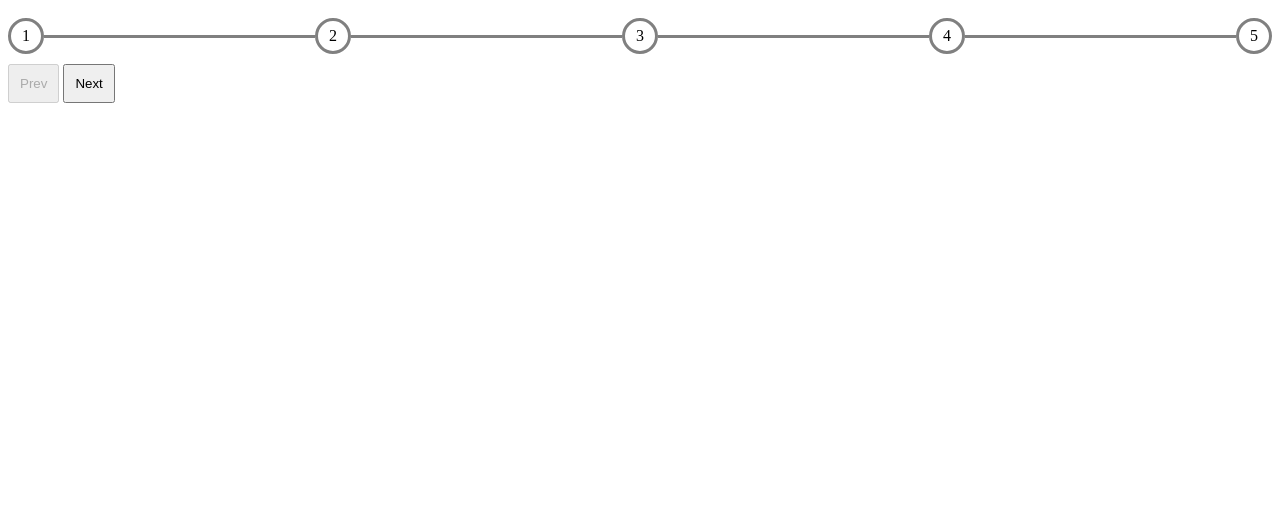
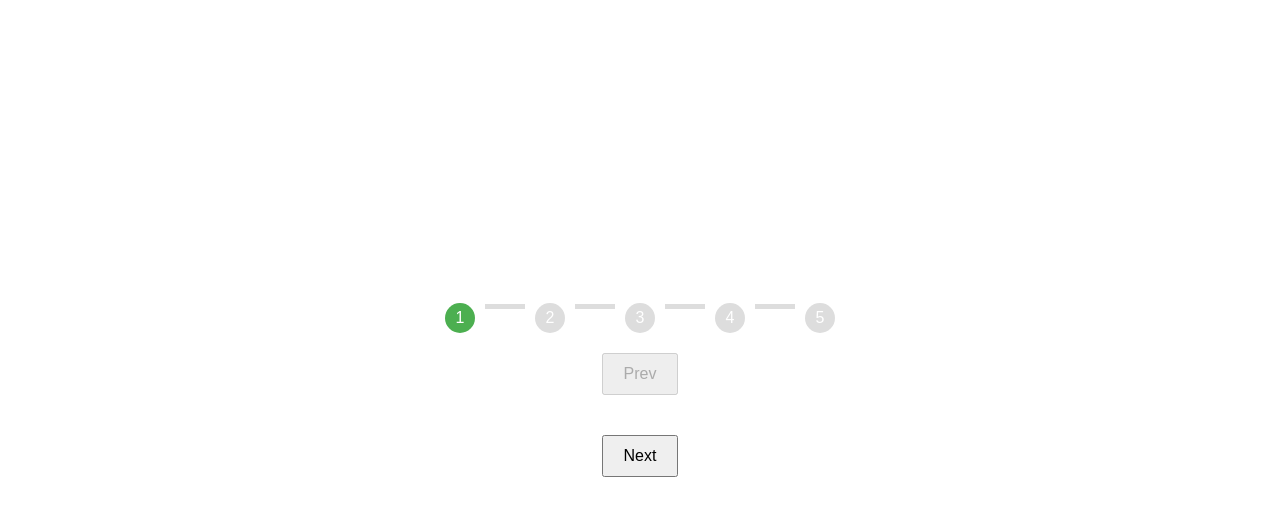
Before and after one commit to acciojob/progress-bar-Gulvaiz, a website: page main.html in a window 1280 px wide. Drawn offline with Linux system fonts and the light colour scheme.

Commit message:
created a submission

```diff
--- a/main.html
+++ b/main.html
@@ -1,31 +1,27 @@
 <!DOCTYPE html>
-
-<html>
-
+<html lang="en">
 <head>
+    <meta charset="UTF-8">
+    <meta name="viewport" content="width=device-width, initial-scale=1.0">
     <link rel="stylesheet" href="styles.css">
+    <title>Progress Bar</title>
 </head>
-
 <body>
-	 <div class="progressBar">
-          <div class="circle">1</div>
+    <div class="progress-container">
+        <div id="circle-1" class="circle active">1</div>
         <div class="line"></div>
-          <div class="circle">2</div>
+        <div id="circle-2" class="circle">2</div>
         <div class="line"></div>
-          <div class="circle">3</div>
+        <div id="circle-3" class="circle">3</div>
         <div class="line"></div>
-          <div class="circle">4</div>
+        <div id="circle-4" class="circle">4</div>
         <div class="line"></div>
-          <div class="circle">5</div>
-
+        <div id="circle-5" class="circle">5</div>
     </div>
 
     <button id="prev" disabled>Prev</button>
     <button id="next">Next</button>
-	<!-- the entire body must be written by student -->
-    <script type="text/javascript" src="./script.js">
-</script>
 
+    <script src="script.js"></script>
 </body>
-
 </html>
--- a/script.js
+++ b/script.js
@@ -1,56 +1,53 @@
 let circles = document.querySelectorAll(".circle");
 let lines = document.querySelectorAll(".line");
-let nextBtn = document.querySelector("#next")
+let nextBtn = document.querySelector("#next");
 let prevBtn = document.querySelector("#prev");
 
 let currentActive = 1;
 
-
-nextBtn.addEventListener("click", ()=>{
+nextBtn.addEventListener("click", () => {
     currentActive++;
-     if(currentActive > circles.length){
+    if (currentActive > circles.length) {
         currentActive = circles.length;
     }
 
-     ui_Update()
-})
+    ui_Update();
+});
 
-prevBtn.addEventListener("click" , ()=>{
+prevBtn.addEventListener("click", () => {
     currentActive--;
-    if(currentActive < 1){
+    if (currentActive < 1) {
         currentActive = 1;
     }
 
-    ui_Update()
-})
+    ui_Update();
+});
 
-function ui_Update(){
-    circles.forEach((circle, index)=>{
-           if(index < currentActive){
-                circle.classList.add("active")
+function ui_Update() {
+    circles.forEach((circle, index) => {
+        if (index < currentActive) {
+            circle.classList.add("active");
+        } else {
+            circle.classList.remove("active");
         }
-           else{
-               circle.classList.remove("active")
+    });
+
+    lines.forEach((line, index) => {
+        if (index < currentActive - 1) {
+            line.classList.add("active");
+        } else {
+            line.classList.remove("active");
         }
-    })
+    });
 
-    lines.forEach((line, index)=>{
-          if(index < currentActive-1){
-                line.classList.add("active")
-          }
-          else{
-             line.classList.remove("active")
-          }
-       })
-
-       if(currentActive === 1){
+    if (currentActive === 1) {
         prevBtn.disabled = true;
-      }
-      else if(currentActive === circles.length){
+    } else if (currentActive === circles.length) {
         nextBtn.disabled = true;
-      }
-      else{
-            nextBtn.disabled = false
-            prevBtn .disabled = false
+    } else {
+        nextBtn.disabled = false;
+        prevBtn.disabled = false;
     }
 }
+
+ui_Update();
--- a/styles.css
+++ b/styles.css
@@ -1,42 +1,48 @@
-/*  your css code here. If applicable */
-.progressBar{
+body {
     display: flex;
+    flex-direction: column;
     justify-content: center;
     align-items: center;
-
+    height: 100vh;
+    margin: 0;
+    font-family: Arial, sans-serif;
 }
 
-.circle{
+.progress-container {
+    display: flex;
+    align-items: center;
+}
+
+.circle {
     width: 30px;
     height: 30px;
-    border: 3px solid grey;
     border-radius: 50%;
-    justify-content: center;
-    align-items: center;
-    display: flex;
-    margin: 10px 0px;
+    background-color: #ddd;
+    color: white;
+    text-align: center;
+    line-height: 30px;
+    margin: 0 10px;
+    position: relative;
 }
 
-.line{
-    height: 3px;
-    flex: 1;
-    background-color: grey;
+.circle.active {
+    background-color: #4caf50;
 }
 
-.line.active{
-     background-color: #3199cd;
+.line {
+    width: 40px;
+    height: 5px;
+    background-color: #ddd;
+    position: relative;
+    top: -12px;
 }
 
-.active{
-    border-color:  #3199cd;
+.line.active {
+    background-color: #4caf50;
 }
 
-
-button{
-    padding: 10px;
+button {
+    margin: 20px 10px;
+    padding: 10px 20px;
+    font-size: 16px;
 }
-
-button:disabled{
-    cursor: not-allowed;
-    /* opacity: 0.7; */
-}
```
Lines whose indentation alone changed are shown as unchanged.
